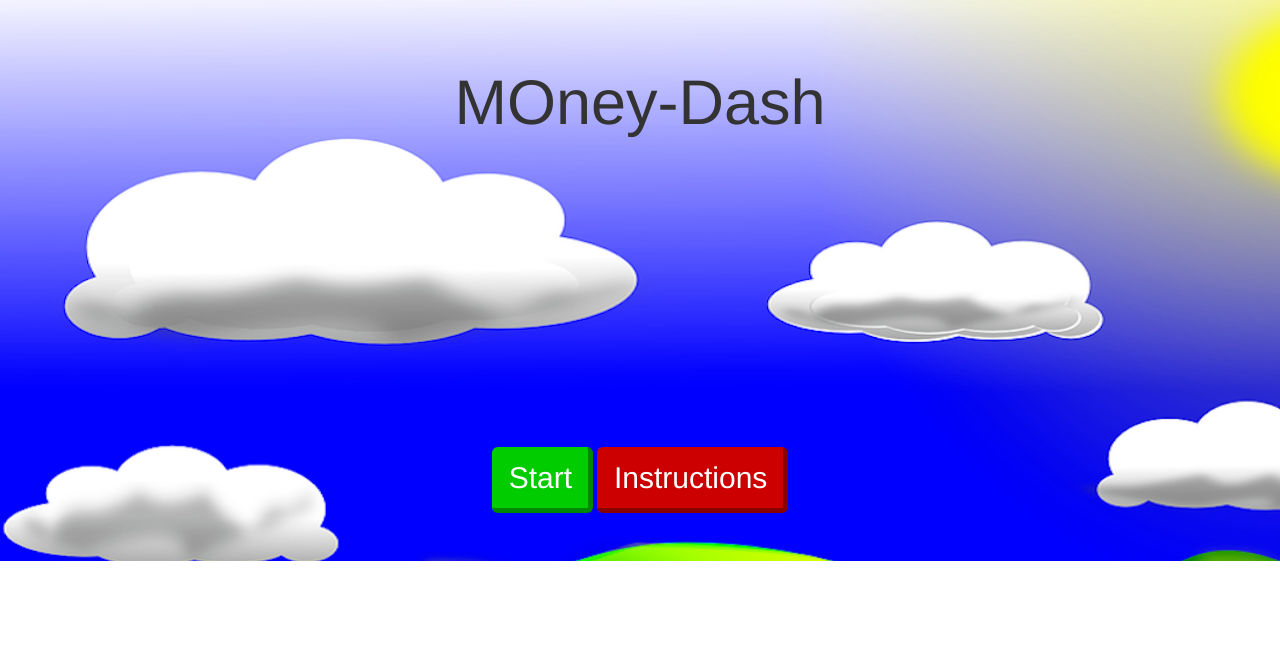
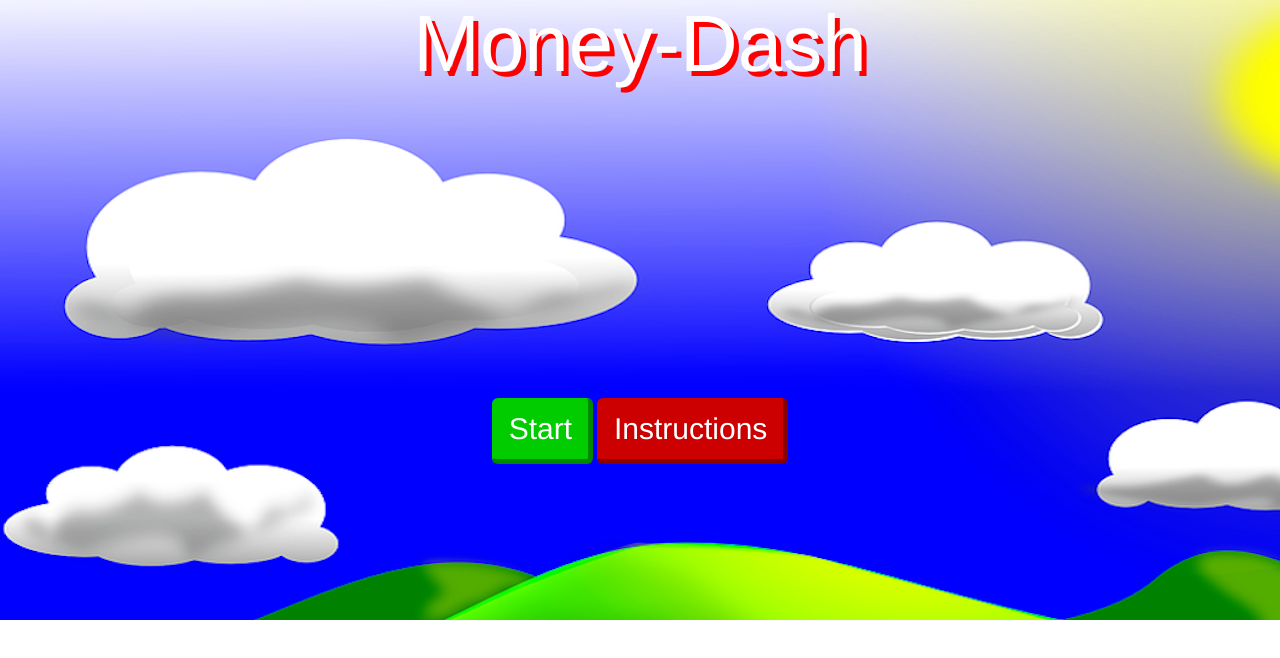
Before and after one commit to yafiimo/money-dash, a website: page index.html in a window 1280 px wide. Drawn offline with nearby package versions, Linux system fonts and the light colour scheme.

Commit message:
changes to start screen

```diff
--- a/index.html
+++ b/index.html
@@ -10,17 +10,14 @@
   <script src="bower_components/bootstrap/dist/js/bootstrap.min.js" charset="utf-8"></script>
   <script src="js/sprite.js" charset="utf-8"></script>
   <script src="js/handle-keydown.js" charset="utf-8"></script>
-  <script src="js/enemies.js" charset="utf-8"></script>
-  <script src="js/collision.js" charset="utf-8"></script>
   <script src="js/game-loop.js" charset="utf-8"></script>
   <script src="js/main.js" charset="utf-8"></script>
   <link rel="stylesheet" href="main.css">
 </head>
-
 <body>
 
-<div id="startScreen" class="jumbotron">
-  <h1>MOney-Dash</h1>
+<div id="startScreen">
+  <h1>Money-Dash</h1>
   <button id="startButton" class="btn btn-lg">Start</button>
   <button id="instructionsButton" class="btn btn-lg">Instructions</button>
 </div>
--- a/js/game-loop.js
+++ b/js/game-loop.js
@@ -22,10 +22,17 @@ function gameLoop(canvas, context, landscapes, stages, player, enemies, target,
 
   // Platform Boundaries
   for(var j = 0; j < 5; j++) {
-    if(player.X + player.width > s[j][0] && player.X < s[j][0] + s[j][2] && player.Y <= s[j][1] + s[j][3] && player.Y >= s[j][1]) player.velocity[1] = 1;
-    if(player.X + player.width > s[j][0] && player.X < s[j][0] + s[j][2] && player.Y + player.height <= s[j][1] + s[j][3] && player.Y + player.height >= s[j][1]) player.velocity[1] = 0;
-    if(player.Y + player.height > s[j][1] && player.Y < s[j][1] + s[j][3] && player.X === s[j][0] + s[j][2]) player.velocity[0] = 1;
-    if(player.Y + player.height > s[j][1] && player.Y < s[j][1] + s[j][3] && player.X + player.width === s[j][0]) player.velocity[0] = -1;
+    if(player.X + player.width > s[j][0] && player.X < s[j][0] + s[j][2]
+      && player.Y <= s[j][1] + s[j][3] && player.Y >= s[j][1]) player.velocity[1] = 1;
+
+    if(player.X + player.width > s[j][0] && player.X < s[j][0] + s[j][2]
+      && player.Y + player.height <= s[j][1] + s[j][3] && player.Y + player.height >= s[j][1]) player.velocity[1] = 0;
+
+    if(player.Y + player.height > s[j][1] && player.Y < s[j][1] + s[j][3]
+      && player.X === s[j][0] + s[j][2]) player.velocity[0] = 1;
+
+    if(player.Y + player.height > s[j][1] && player.Y < s[j][1] + s[j][3]
+      && player.X + player.width === s[j][0]) player.velocity[0] = -1;
   }
 
 
@@ -73,7 +80,8 @@ function gameLoop(canvas, context, landscapes, stages, player, enemies, target,
   context.drawImage(enemies[1].sprite, enemies[1].X, enemies[1].Y, enemies[1].width, enemies[1].height);
 
   // Respawn
-  if(player.X + player.width >= target.X && player.X <= target.X + target.width && player.Y <= target.Y + target.height && player.Y >= target.Y){
+  if(player.X + player.width >= target.X && player.X <= target.X + target.width
+    && player.Y <= target.Y + target.height && player.Y >= target.Y){
     score++;
     if(score % 6 === 0) {
       level++;
@@ -96,8 +104,8 @@ function gameLoop(canvas, context, landscapes, stages, player, enemies, target,
       && player.Y + player.height > enemies[n].Y && player.Y < enemies[n].Y + enemies[n].height) {
       if(lives === 1){
 
-        level = 3;
-        score = 18;
+        // level = 3;
+        // score = 18;
         context.font = '100px Impact';
         context.fillStyle = '#FF0000';
         context.fillText('GAME OVER!', 380, 350);
--- a/js/handle-keydown.js
+++ b/js/handle-keydown.js
@@ -1,4 +1,3 @@
-// Directional Control
 function handleKeyDown(event, player) {
   var player1 = player;
 
--- a/js/main.js
+++ b/js/main.js
@@ -16,7 +16,7 @@ $(function() {
                   [[60, 600, 1080, 20], [0, 450, 510, 20], [690, 450, 510, 20], [150, 290, 500, 20], [575, 100, 500, 20]],
                   [[0, 525, 510, 20], [690, 525, 510, 20], [200, 360, 800, 20], [0, 190, 510, 20], [690, 190, 510, 20]]];
 
-    var targetXY = [[1000, 30], [580, 600], [5, 10], [1000, 650], [30, 450], [50, 70],
+    var targetXY = [[1000, 30], [580, 650], [5, 10], [1000, 650], [30, 450], [50, 70],
                     [1000, 30], [580, 650], [5, 300], [1000, 650], [30, 500], [250, 200],
                     [1000, 30], [580, 600], [5, 10], [1000, 650], [30, 450], [50, 70]];
 
@@ -36,5 +36,4 @@ $(function() {
   $('#instructionsButton').click(function () {
     $('#instructions').toggle();
   });
-
 });
--- a/main.css
+++ b/main.css
@@ -8,6 +8,12 @@ p {
 
 #canvas-holder {
   margin-top: 30px;
+}
+
+h1 {
+  color: white;
+  text-shadow: 5px 5px red;
+  font-size: 80px;
 }
 
 #startButton {
@@ -37,4 +43,6 @@ p {
 
 #startScreen {
   background-image: url('images/home.png');
+  height: 620px;
+  margin-top: -20px;
 }
```
